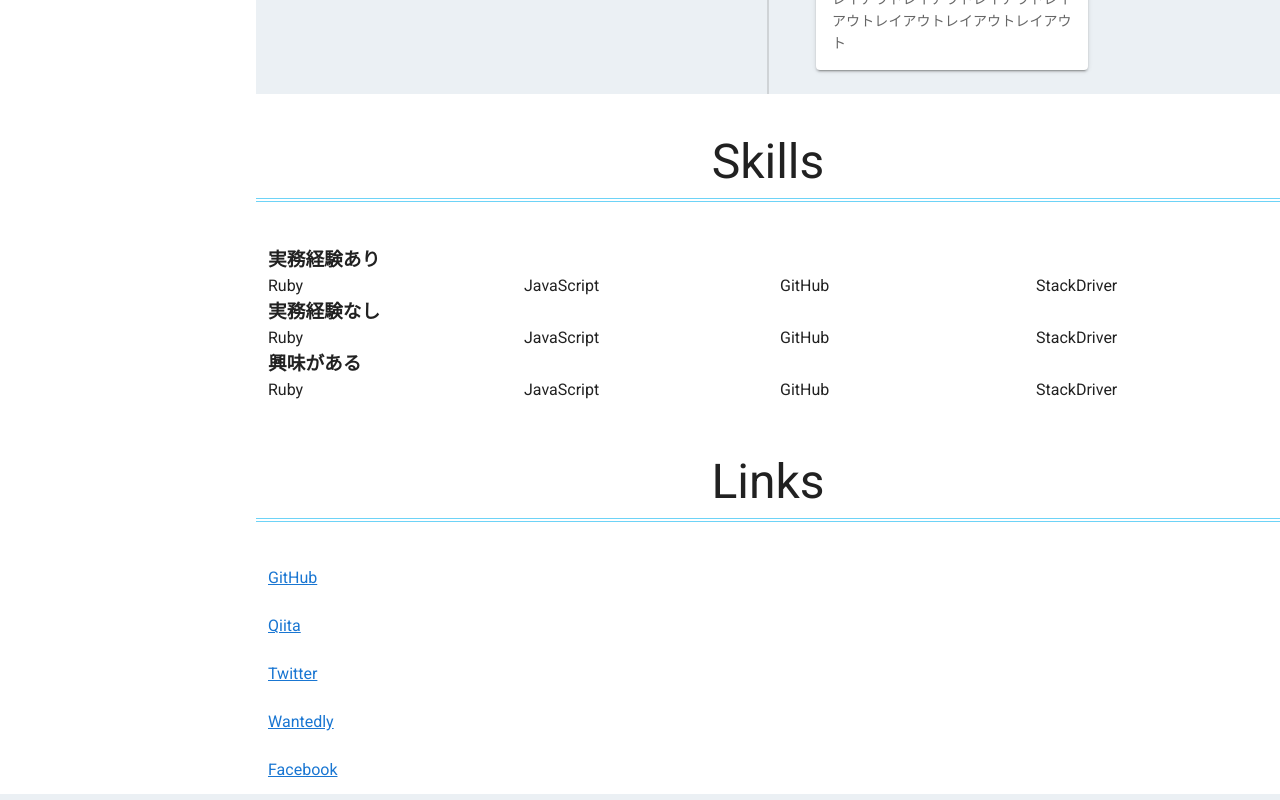
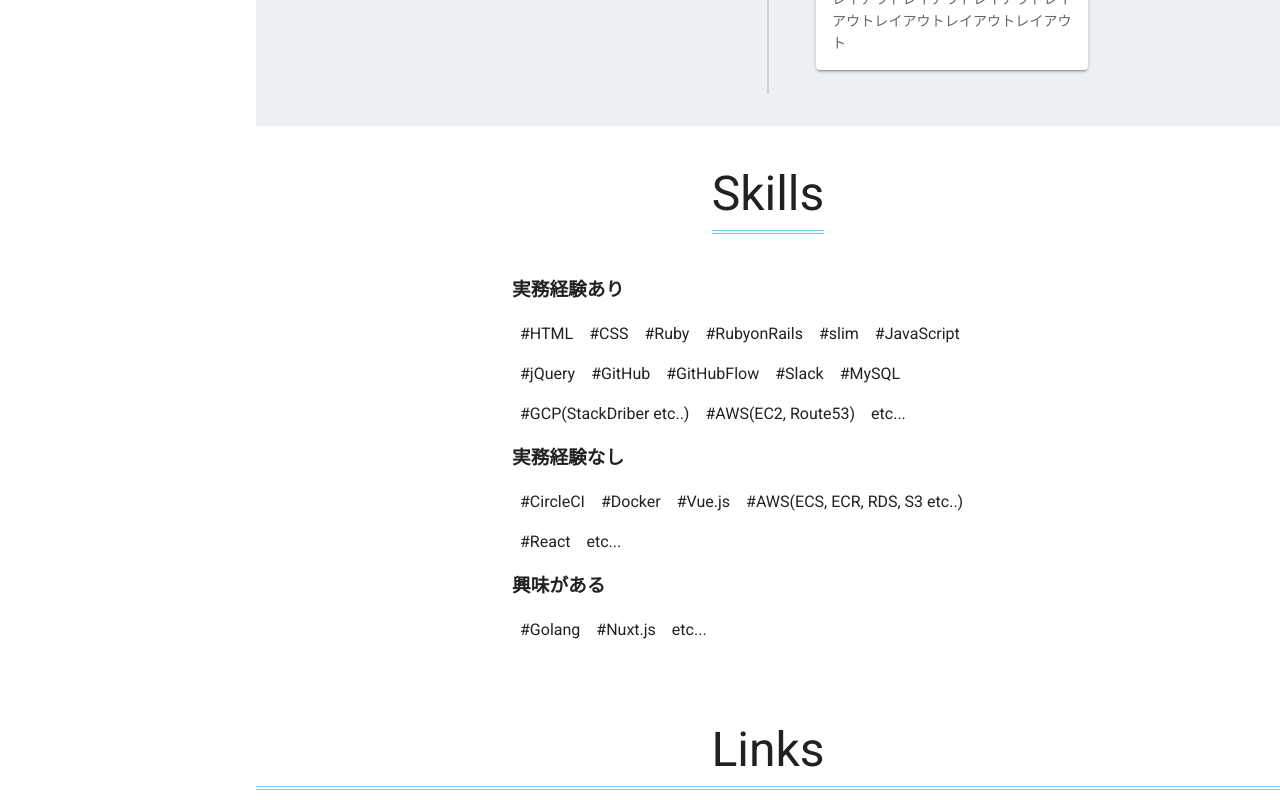
Before and after one commit to mishitoshi/my-portfolio, a Vue app: page / in a window 1280 px wide. Shown: the part 1220-2020 px from the top of the page. Built offline with nearby package versions, Linux system fonts and the light colour scheme.

Commit message:
change: レイアウト

```diff
--- a/src/assets/stylesheets/_mixin.scss
+++ b/src/assets/stylesheets/_mixin.scss
@@ -21,9 +21,8 @@
 
 @mixin section {
   @include flex-column;
-  margin-bottom: 32px;
-  padding: 0 15vw;
+  padding: 0 15vw 32px;
   @include sp {
-    padding: 0 10vw;
+    padding: 0 10vw 32px;
   }
 }
--- a/src/components/Skill.vue
+++ b/src/components/Skill.vue
@@ -1,26 +1,15 @@
 <template>
-  <div>
+  <div class="skill-wrapper">
     <Title :title="title" />
-    <v-container>
-      <SubTitle :sub-title="subTitle1" />
-      <v-row>
-        <v-col v-for="(skill, i) in skills1" :key="i" cols="6" md="3">
-          {{ skill }}
-        </v-col>
-      </v-row>
-      <SubTitle :sub-title="subTitle2" />
-      <v-row>
-        <v-col v-for="(skill, i) in skills2" :key="i" cols="6" md="3">
-          {{ skill }}
-        </v-col>
-      </v-row>
-      <SubTitle :sub-title="subTitle3" />
-      <v-row>
-        <v-col v-for="(skill, i) in skills3" :key="i" cols="6" md="3">
-          {{ skill }}
-        </v-col>
-      </v-row>
-    </v-container>
+    <div class="skill" v-for="(skill, i) in skills" :key="i">
+      <SubTitle :sub-title="skill.subtitle" />
+      <div class="skill-items">
+        <span v-for="(content, i) in skill.content" :key="i" class="item">
+          #{{ content }}
+        </span>
+        <span class="item">etc...</span>
+      </div>
+    </div>
   </div>
 </template>
 
@@ -37,14 +26,67 @@ export default {
   data: () => ({
     title: "Skills",
     // TODO: とりあえず形だけ実装、要命名
-    subTitle1: "実務経験あり",
-    subTitle2: "実務経験なし",
-    subTitle3: "興味がある",
-    skills1: ["Ruby", "JavaScript", "GitHub", "StackDriver"],
-    skills2: ["Ruby", "JavaScript", "GitHub", "StackDriver"],
-    skills3: ["Ruby", "JavaScript", "GitHub", "StackDriver"]
+    skills: [
+      {
+        subtitle: "実務経験あり",
+        content: [
+          "HTML",
+          "CSS",
+          "Ruby",
+          "RubyonRails",
+          "slim",
+          "JavaScript",
+          "jQuery",
+          "GitHub",
+          "GitHubFlow",
+          "Slack",
+          "MySQL",
+          "GCP(StackDriber etc..)",
+          "AWS(EC2, Route53)",
+        ]
+      },
+      {
+        subtitle: "実務経験なし",
+        content: [
+          "CircleCI",
+          "Docker",
+          "Vue.js",
+          "AWS(ECS, ECR, RDS, S3 etc..)",
+          "React"
+        ]
+      },
+      {
+        subtitle: "興味がある",
+        content: [
+          "Golang",
+          "Nuxt.js"
+        ]
+      }
+    ]
   })
 };
 </script>
 
-<style scoped></style>
+<style scoped lang="scss">
+.skill-wrapper {
+  @include section;
+  .skill {
+    @include flex-column;
+    align-items: start;
+    width: 80%;
+    @include sp {
+      width: 90%;
+    }
+    h3 {
+      padding: 10px 0;
+    }
+    .skill-items {
+      display: flex;
+      flex-wrap: wrap;
+      .item {
+        padding: 8px;
+      }
+    }
+  }
+}
+</style>
```
